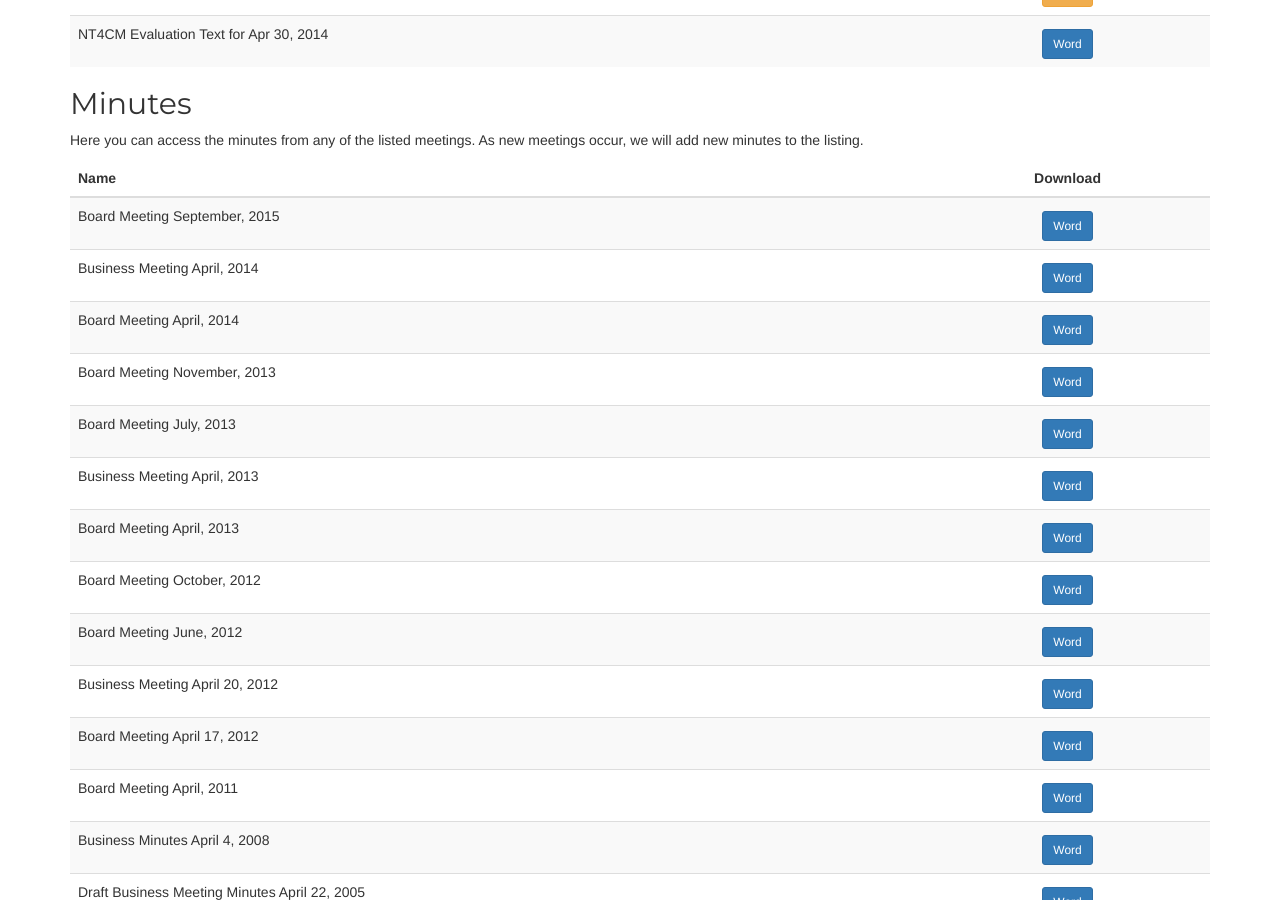
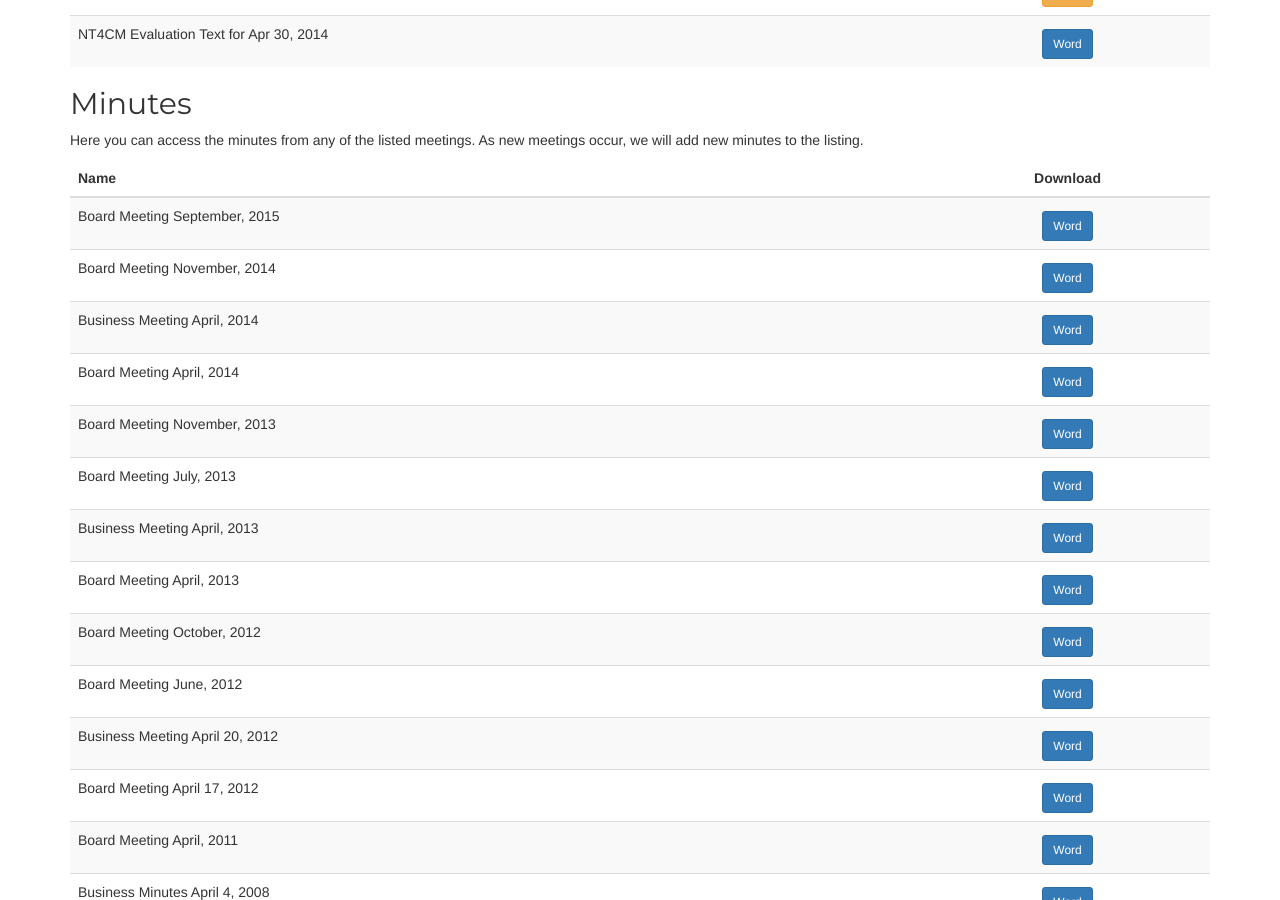
Before and after one commit to mhellwinkel/www.masfaaonline.org, a Jekyll site: the page built from documents/index.md, in a window 1280 px wide and 900 px high, scrolled down 1723 px. Built offline with Jekyll 4.4.1, drawn with Linux system fonts in a browser that asks for light colours; nearby versions of some CDN libraries.

Commit message:
GT-5468 - Board Meeting Minutes

```diff
--- a/documents/index.md
+++ b/documents/index.md
@@ -50,6 +50,7 @@ Here you can access the minutes from any of the listed meetings. As new meetings
 Name                                          | Download
 --------------------------------------------- | :----------------------------------------------------------------------------------------------------------------------------------------:
 Board Meeting September, 2015                 | [Word](downloads/minutes/MASFAA%20Board%20Meeting%20Minutes%2009%2018%202015.docx){: word}
+Board Meeting November, 2014                  | [Word](downloads/minutes/11-05-14-masfaa-board-meeting-minutes.docx){: word}
 Business Meeting April, 2014                  | [Word](downloads/minutes/4-25-14-masfaa-business-meeting%20notes.docx){: word}
 Board Meeting April, 2014                     | [Word](downloads/minutes/4-23-14-masfaa-board-meeting%20minutes.docx){: word}
 Board Meeting November, 2013                  | [Word](downloads/minutes/nov1masfaa-board-meeting.docx){: word}
```
Also changed, not shown: 1 other file.
